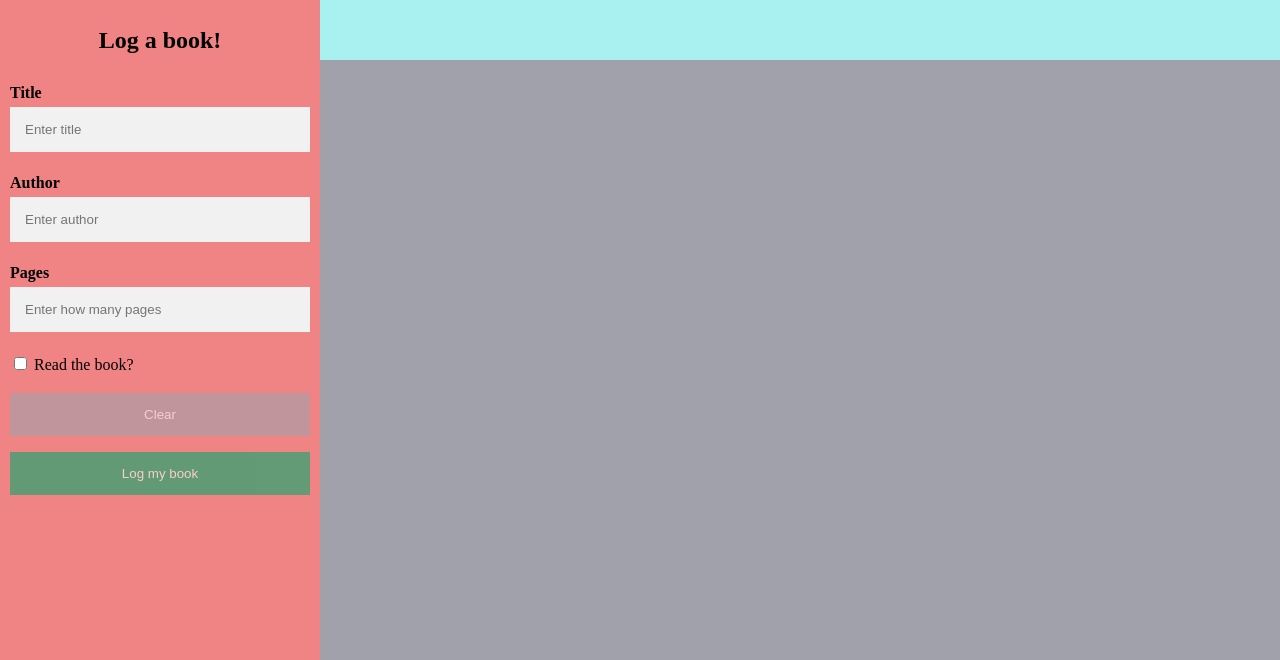
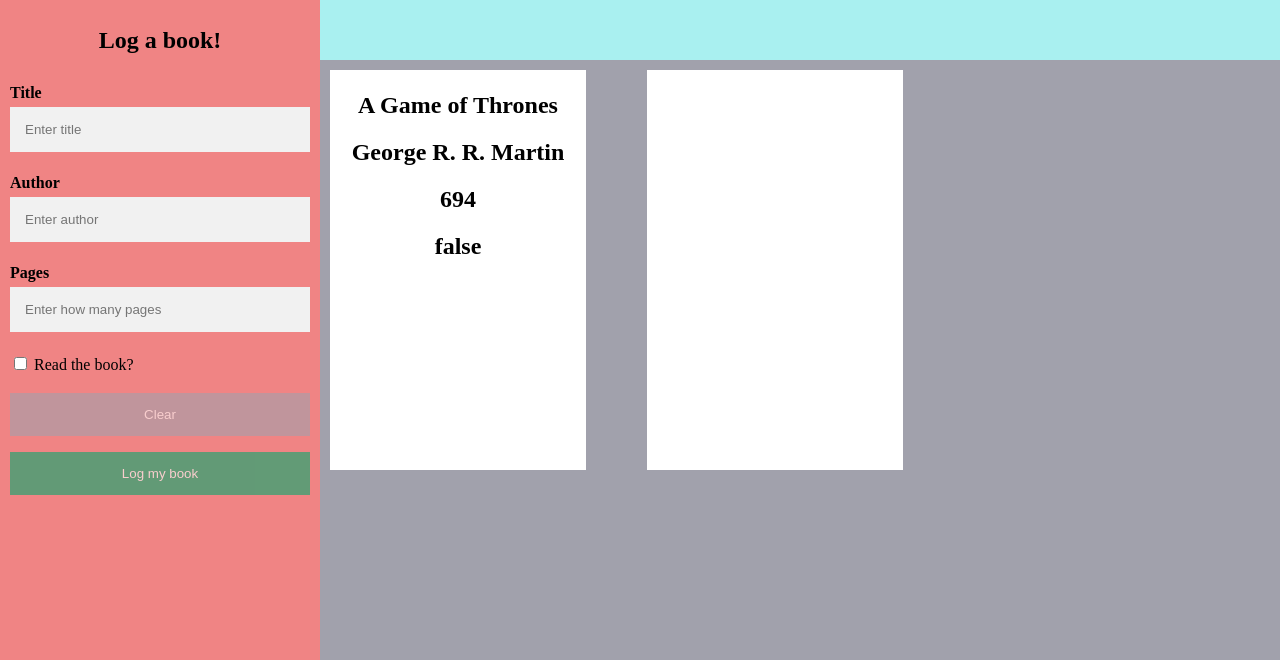
Before and after one commit to rlw92/library, a plain HTML site: page index.html in a window 1280 px wide. Both pictures are taken after a click on the button "Log my book". Shown: the part 140-800 px from the top of the page. Drawn offline with Linux system fonts and the light colour scheme.

Commit message:
got the interface working to the point that the data is being updated on the screen, still a lot of work to do

```diff
--- a/index.html
+++ b/index.html
@@ -29,12 +29,28 @@
 
       <div class="clearfix">
         <button type="reset" class="cancelbtn">Clear</button>
-        <button type="button" class="signupbtn" onclick="cons()">Log my book</button>
+        <button type="button" class="signupbtn" onclick="addBookToLibrary()">Log my book</button>
       </div>
     </div>
         </form>
     </div>
-    <div class="maincontent"></div>
+
+    <div class="maincontent">
+
+    <div>
+        <h2 class="title">Title</h2>
+        <h2 class="author">Author</h2>
+        <h2 class="pages">Pages</h2>
+        <h2 class="read">Read or unread</h2>
+    </div>
+
+
+
+    </div>
+
+
+
+
 </div>
 </body>
 <script src="js.js"></script>
--- a/js.js
+++ b/js.js
@@ -1,22 +1,79 @@
-let myLibrary = [];
+let myLibrary = [
 
-function Book() {
-  // the constructor...
+  {
+    title: "A Game of Thrones",
+    author: "George R. R. Martin",
+    pgnum: 694,
+    r: false
+  }
+];
+
+
+let titl = document.getElementById("title");
+let auth = document.getElementById("psw");
+let pgnu = document.getElementById("pgnum");
+let che = document.getElementById("check");
+let r;
+if(che.checked === true){r = "read"}
+else if(che.checked === false){r = "unread"}
+
+function Book(title,author,pgnum,r){
+  this.title = title
+  this.author = author
+  this.pgnum = pgnum
+  this.r = r
+
 }
 
 function addBookToLibrary() {
-  // do stuff here
+  let title = titl.value;
+  let author = auth.value;
+  let pgnum = pgnu.value;
+  let r = che;
+  let newbook = new Book(title,author,pgnum,r);
+  myLibrary.push(newbook);
+addcard(title,author);
+
+ }
+
+ function addcard(title,author){
+ let bookNode = document.createElement("div");
+
+let titleNode = document.createElement("h2");
+ titleNode.textContent =  title;
+
+ let authorNode = document.createElement("h2");
+ authorNode.textContent = author;
+
+ bookNode.appendChild(titleNode);
+ bookNode.appendChild(authorNode);
+
+ let maincontent = document.querySelector(".maincontent");
+ maincontent.appendChild(bookNode);
 }
 
-/*User interface*/
 
-function cons(){
-    let title = document.getElementById("title").value;
-let auth = document.getElementById("psw").value;
-let pgnum = document.getElementById("pgnum").value;
-let chec = document.getElementById("check");
-let r;
-if(chec.checked === true){r = "read"}
-else if(chec.checked === false){r = "unread"}
-    console.log(title,auth,pgnum,r);
-}
+ /*let authorNode = document.createElement("h3");
+ let pageNode = document.createElement("h3");
+ let readNode = document.createElement("h3");
+
+
+  bookNode.appendChild(titleNode);
+  bookNode.appendChild(authorNode);
+  bookNode.appendChild(pageNode);
+  bookNode.appendChild(readNode);
+*/
+
+
+
+
+
+
+
+
+    for(i=0;i<myLibrary.length;i++){
+
+    document.querySelector(".title").textContent = myLibrary[i].title;
+    document.querySelector(".author").textContent = myLibrary[0].author;
+    document.querySelector(".pages").textContent = myLibrary[0].pgnum;
+    document.querySelector(".read").textContent = myLibrary[0].r;}
--- a/style.css
+++ b/style.css
@@ -62,4 +62,13 @@
 
 /*main content*/
   .maincontent{background-color:rgb(161, 161, 172);
-    grid-area:2/2/5/3;}
+    grid-area:2/2/5/3;padding:10px;display:grid;
+    grid-template-columns:1fr 1fr 1fr;
+    gap:10px;
+  grid-template-rows:50vh 50vh;}
+
+  .maincontent div{
+    background-color:white;
+    width:20vw;
+    text-align:center;
+    padding:2px;}
```
